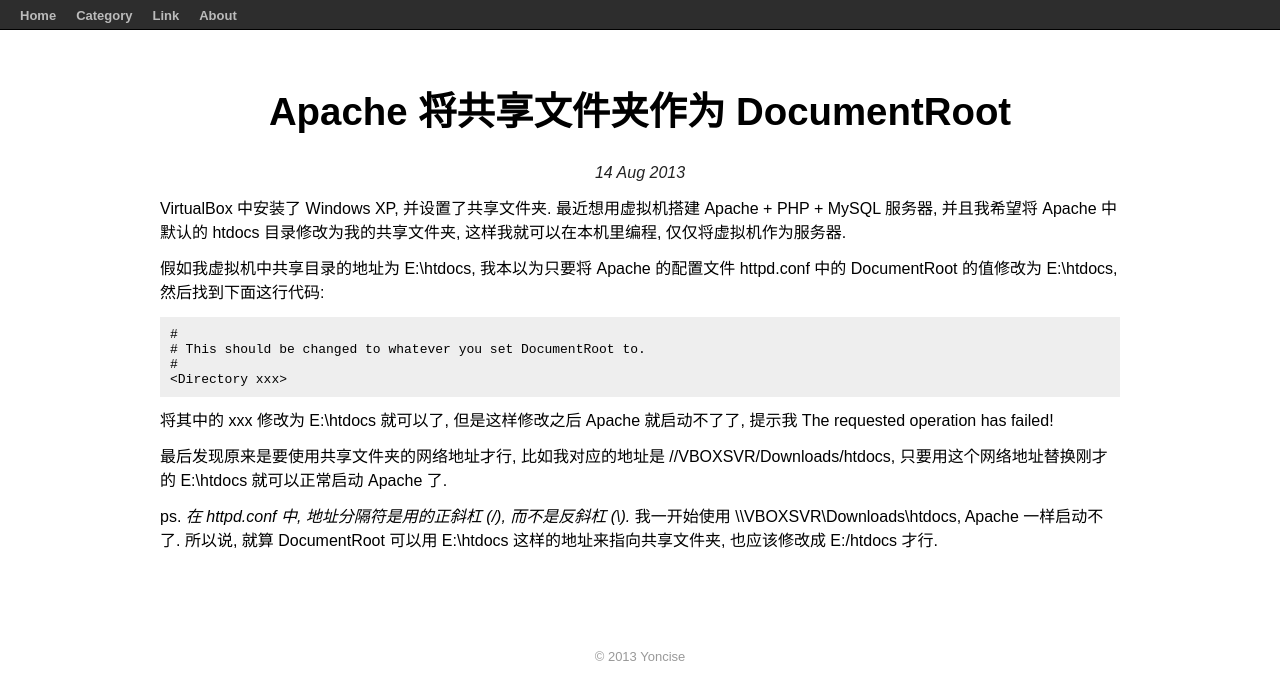
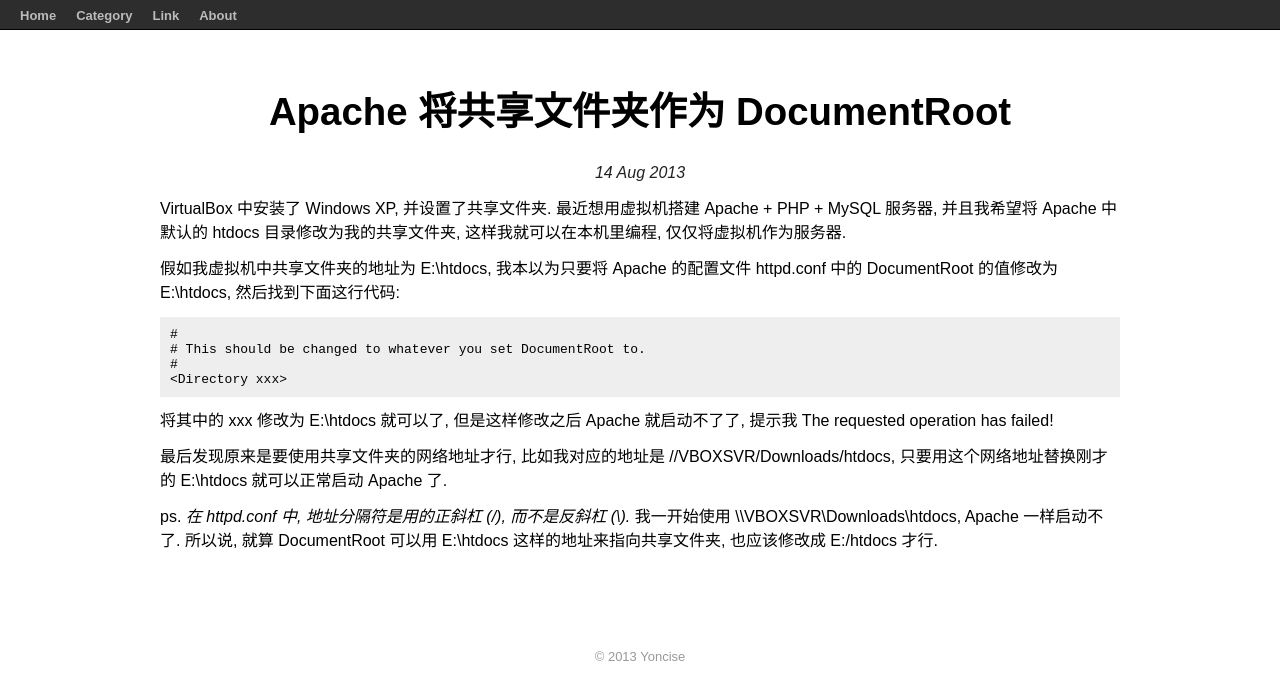
Before and after one commit to yoncise/yoncise.github.io, a Jekyll site: the page built from _posts/2013-08-14-Apache-将共享文件夹作为-DocumentRoot.md, in a window 1280 px wide. Shown: the top 700 px of the page. Built offline with Jekyll 4.4.1, drawn with Linux system fonts in a browser that asks for light colours; Markdown is read by kramdown in place of the engine named in the settings; comment, search, counter and statistics services are not loaded.

Commit message:
目录 -> 文件夹

```diff
--- a/_posts/2013-08-14-Apache-将共享文件夹作为-DocumentRoot.md
+++ b/_posts/2013-08-14-Apache-将共享文件夹作为-DocumentRoot.md
@@ -7,7 +7,7 @@ modified: 2013-08-15
 VirtualBox 中安装了 Windows XP, 并设置了共享文件夹. 最近想用虚拟机搭建 Apache + PHP + MySQL 服务器,
 并且我希望将 Apache 中默认的 htdocs 目录修改为我的共享文件夹, 这样我就可以在本机里编程, 仅仅将虚拟机作为服务器.
 
-假如我虚拟机中共享目录的地址为 E:\htdocs, 我本以为只要将 Apache 的配置文件 httpd.conf 中的 DocumentRoot 的值修改为
+假如我虚拟机中共享文件夹的地址为 E:\htdocs, 我本以为只要将 Apache 的配置文件 httpd.conf 中的 DocumentRoot 的值修改为
 E:\htdocs, 然后找到下面这行代码:
 
     #
```
